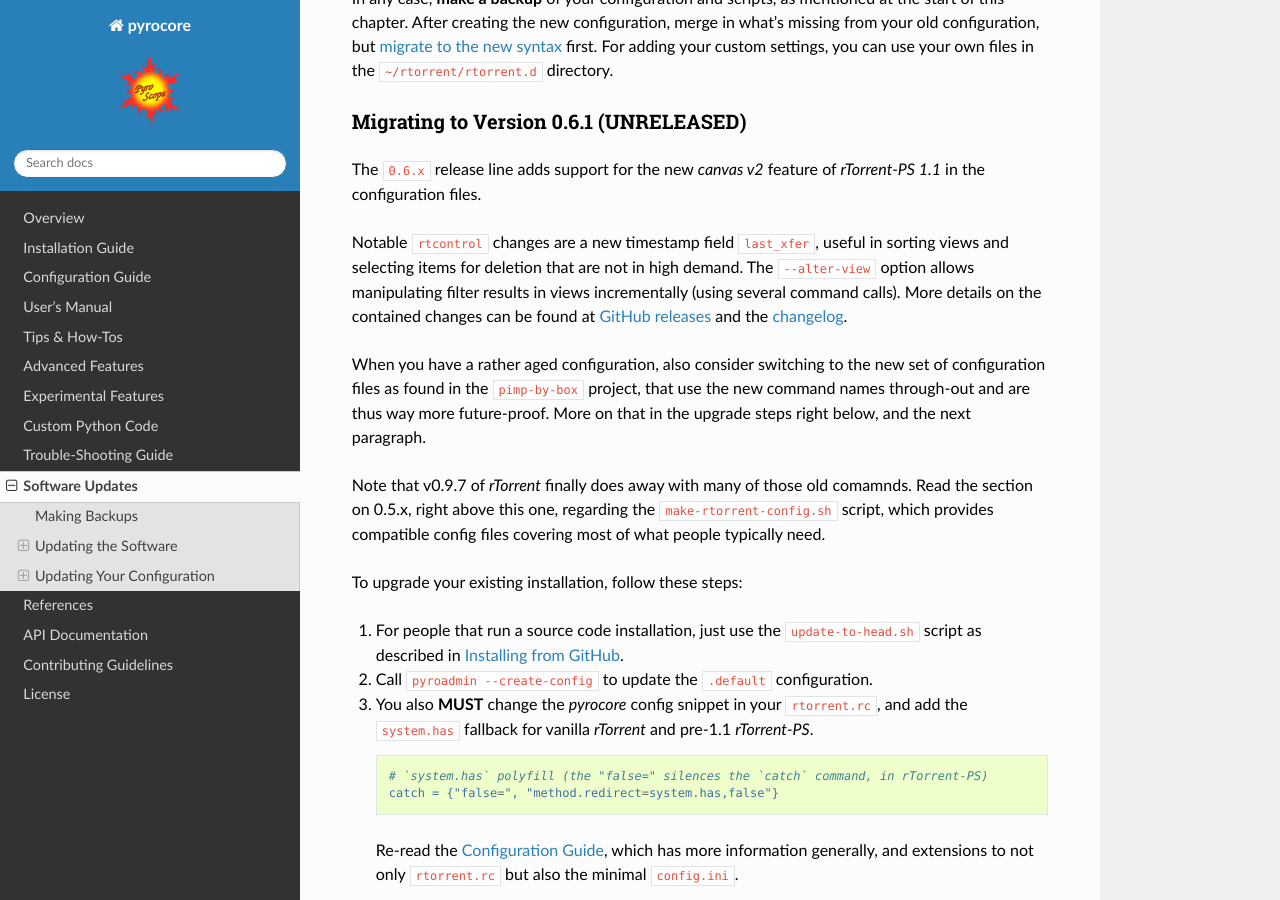
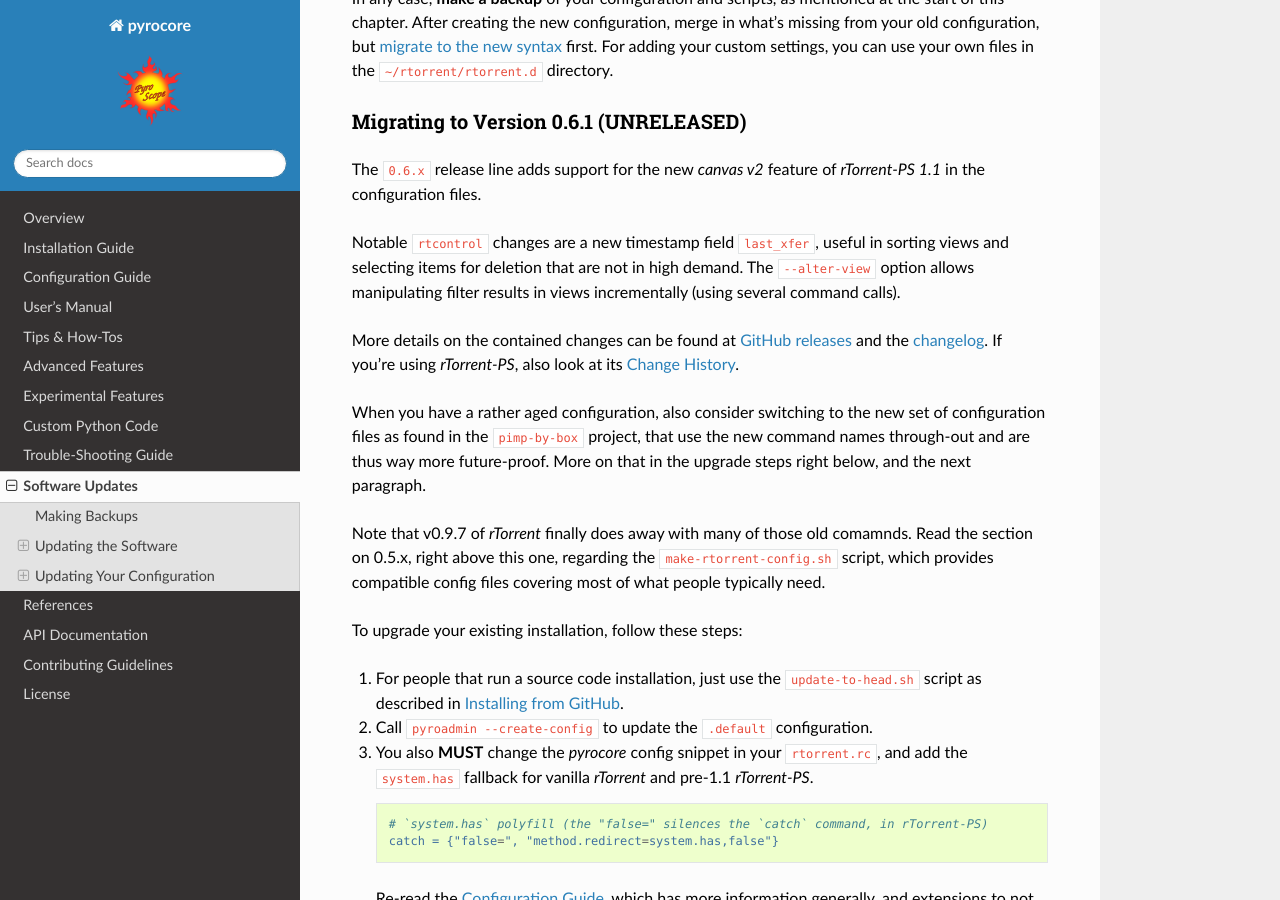
Before and after one commit to pyroscope/pyrocore, a Sphinx documentation site: the page built from docs/updating.rst, in a window 1280 px wide and 900 px high, scrolled down 3549 px. Built offline with Sphinx 7.4.7 and the Read the Docs theme 2.0.0, drawn with Linux system fonts in a browser that asks for light colours.

Commit message:
docs: link to rt-ps changes from 'updating'

```diff
--- a/docs/updating.rst
+++ b/docs/updating.rst
@@ -190,7 +192,9 @@ Notable ``rtcontrol`` changes are a new timestamp field ``last_xfer``,
 useful in sorting views and selecting items for deletion that are not in high demand.
 The ``--alter-view`` option allows manipulating filter results in views
 incrementally (using several command calls).
+
 More details on the contained changes can be found at `GitHub releases`_ and the `changelog`_.
+If you're using `rTorrent-PS`, also look at its `Change History`_.
 
 When you have a rather aged configuration, also consider switching to the new
 set of configuration files as found in the ``pimp-by-box`` project, that use
@@ -239,6 +243,7 @@ In any case, **make a backup** of your configuration and scripts,
 as mentioned at the start of this chapter, *before* performing any update steps.
 By the way, putting stuff into git, and also committing it, counts as a backup.
 
+.. _`Change History`: https://rtorrent-ps.readthedocs.io/en/latest/CHANGES.html
 .. _`rTorrent Configuration`: https://rtorrent-ps.readthedocs.io/en/latest/install.html#make-rtorrent-config
 .. _`rTorrent-PS`: https://github.com/pyroscope/rtorrent-ps#rtorrent-ps
 .. _`migrate to the new syntax`: https://github.com/rakshasa/rtorrent/wiki/RPC-Migration-0.9
```
Also changed, not shown: other parts of docs/updating.rst (+2 -0 lines).
